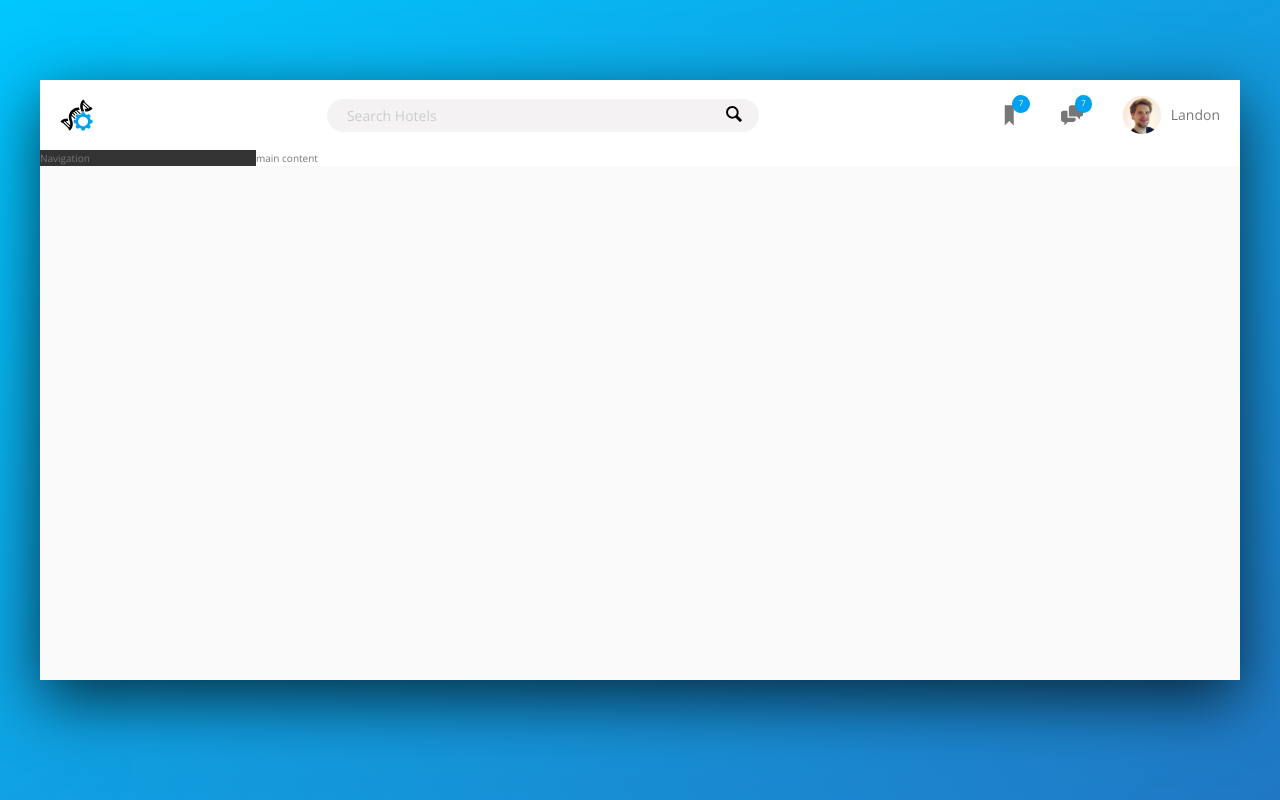
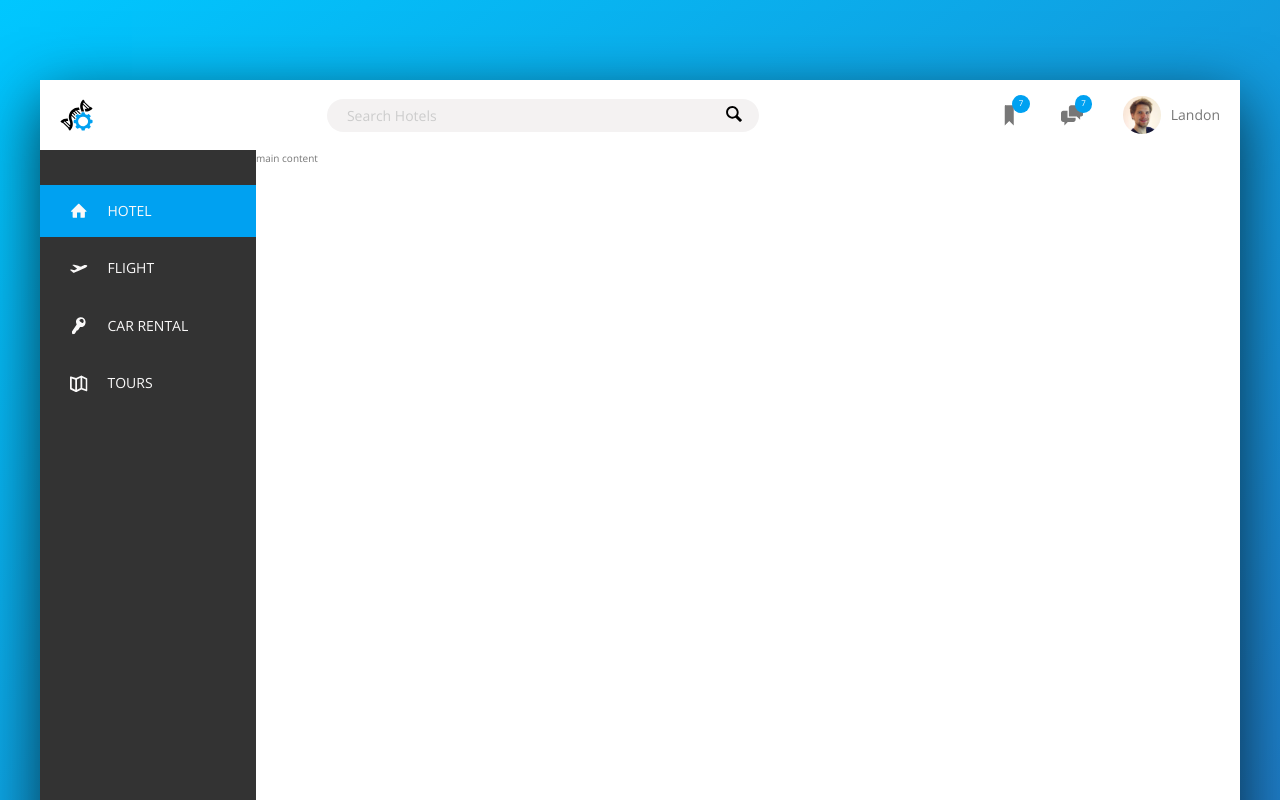
Before and after one commit to landon-sturgeon/booking-site-template, a React (Create React App) app: page / in a window 1280 px wide. Shown: the top 800 px of the page. Built offline with nearby package versions, Linux system fonts and the light colour scheme.

Commit message:
hacked active state w/0 actual state functions for chosen nav

```diff
--- a/package.json
+++ b/package.json
@@ -13,6 +13,7 @@
     "react-dom": "^16.12.0",
     "react-scripts": "3.3.0",
     "styled-components": "^4.4.1",
+    "styled-components-modifiers": "^1.2.5",
     "styled-theming": "^2.2.0"
   },
   "scripts": {
--- a/src/components/sidebar/sidebar.component.js
+++ b/src/components/sidebar/sidebar.component.js
@@ -1,11 +1,86 @@
 import React from "react";
 
-import { Navigation } from "./sidebar.style";
+import Sprite from "../../assets/img/sprite.svg";
 
-const Sidebar = () => (
-    <Navigation>
-        Navigation
-    </Navigation>
-)
+import {
+    Navigation, SideNavList, SideNavListItem, SideNavLink,
+    SideNavIcon, SideNavIconSpan, LegalContent
+} from "./sidebar.style";
+
+class Sidebar extends React.Component {
+    constructor(props) {
+        super(props);
+        this.state = {
+            active: "hotel"
+        }
+    }
+
+    handleClick = (event) => {
+        if (event.target.id !== this.props.active) {
+            this.setState({
+                active: event.target.id
+            });
+        }
+    }
+
+    render() {
+        return (
+            <Navigation>
+                <SideNavList>
+                    <SideNavListItem
+                        highlight={this.state.active === "hotel"}
+                        onClick={this.handleClick}
+                    >
+                        <SideNavLink id="hotel" href="#">
+                            <SideNavIcon id="hotel">
+                                <use xlinkHref={`${Sprite}#icon-home`} />
+                            </SideNavIcon>
+                            <SideNavIconSpan id="hotel">Hotel</SideNavIconSpan>
+                        </SideNavLink>
+                    </SideNavListItem>
+
+                    <SideNavListItem
+                        highlight={this.state.active === "flight"}
+                        onClick={this.handleClick}
+                    >
+                        <SideNavLink id="flight" href="#">
+                            <SideNavIcon id="flight">
+                                <use xlinkHref={`${Sprite}#icon-aircraft-take-off`} />
+                            </SideNavIcon>
+                            <SideNavIconSpan id="flight">Flight</SideNavIconSpan>
+                        </SideNavLink>
+                    </SideNavListItem>
+
+                    <SideNavListItem
+                        highlight={this.state.active === "rental"}
+                        onClick={this.handleClick}
+                    >
+                        <SideNavLink id="rental" href="#">
+                            <SideNavIcon id="rental">
+                                <use xlinkHref={`${Sprite}#icon-key`} />
+                            </SideNavIcon>
+                            <SideNavIconSpan id="rental">Car Rental</SideNavIconSpan>
+                        </SideNavLink>
+                    </SideNavListItem>
+
+                    <SideNavListItem
+                        highlight={this.state.active === "tour"}
+                        onClick={this.handleClick}
+                    >
+                        <SideNavLink id="tour" href="#">
+                            <SideNavIcon id="tour">
+                                <use xlinkHref={`${Sprite}#icon-map`} />
+                            </SideNavIcon>
+                            <SideNavIconSpan id="tour">Tours</SideNavIconSpan>
+                        </SideNavLink>
+                    </SideNavListItem>
+                </SideNavList>
+                <LegalContent>
+                    &copy; 2020 by Landon S. All rights reserved.
+                </LegalContent>
+            </Navigation>
+        )
+    }
+};
 
 export default Sidebar;
--- a/src/components/sidebar/sidebar.style.js
+++ b/src/components/sidebar/sidebar.style.js
@@ -1,8 +1,91 @@
-import styled from "styled-components";
+import styled, { css } from "styled-components";
+
 import { COLORS } from "../../global.style";
+
+const isActive = (props) => {
+    if (props.highlight) {
+        return (css`
+            transform: scaleY(1);
+            width: 100%;`
+        )
+    } else {
+        return (css`
+            transform: scaleY(0);
+            width: 3px;`
+        )
+    }
+}
 
 export const Navigation = styled.nav`
     background-color: ${COLORS.darkGrey1};
 
     flex: 0 0 18%;
+    display: flex;
+    flex-direction: column;
+    justify-content: space-between;
 `;
+
+export const SideNavList = styled.ul`
+    font-size: 1.4rem;
+    list-style: none;
+    margin-top: 3.5rem;
+`;
+
+export const SideNavListItem = styled.li`
+    position: relative;
+
+    &:not(:last-child) {
+        margin-bottom: 0.5rem;
+    }
+
+    &::before {
+        content: "";
+        position: absolute;
+        top: 0;
+        left: 0;
+        height: 100%;
+        background-color: ${COLORS.primary};
+        ${ isActive }
+        transition: transform 0.2s,
+                    width 0.2s cubic-bezier(1, 0, 0, 1) 0.15s,
+                    background-color 0.1s;
+    }
+
+    &:hover::before {
+        transform: scaleY(1);
+        width: 100%;
+    }
+`;
+
+export const SideNavLink = styled.a`
+    &:visited,
+    &:link {
+        color: ${COLORS.lightGrey1};
+        text-decoration: none;
+        text-transform: uppercase;
+        display: block;
+        padding: 1.5rem 3rem;
+        display: flex;
+        align-items: center;
+        position: relative;
+        z-index: 10;
+    }
+`;
+
+export const SideNavIcon = styled.svg`
+    width: 1.75rem;
+    height: 1.75rem;
+    margin-right: 2rem;
+    fill: currentColor;
+`;
+
+export const SideNavIconSpan = styled.span`
+
+`;
+
+export const LegalContent = styled.div`
+    font-size: 1.2rem;
+    text-align: center;
+    padding: 2.5rem;
+    color: ${COLORS.lightGrey4};
+`;
--- a/src/pages/landing-page/landing-page.style.js
+++ b/src/pages/landing-page/landing-page.style.js
@@ -12,6 +12,7 @@ export const Container = styled.div`
 
 export const Content = styled.div`
     display: flex;
+    height: 80rem;
 `;
 
 export const MainContent = styled.div`
```
Also changed, not shown: 1 other file (tests, documents, lock files or other folders).
